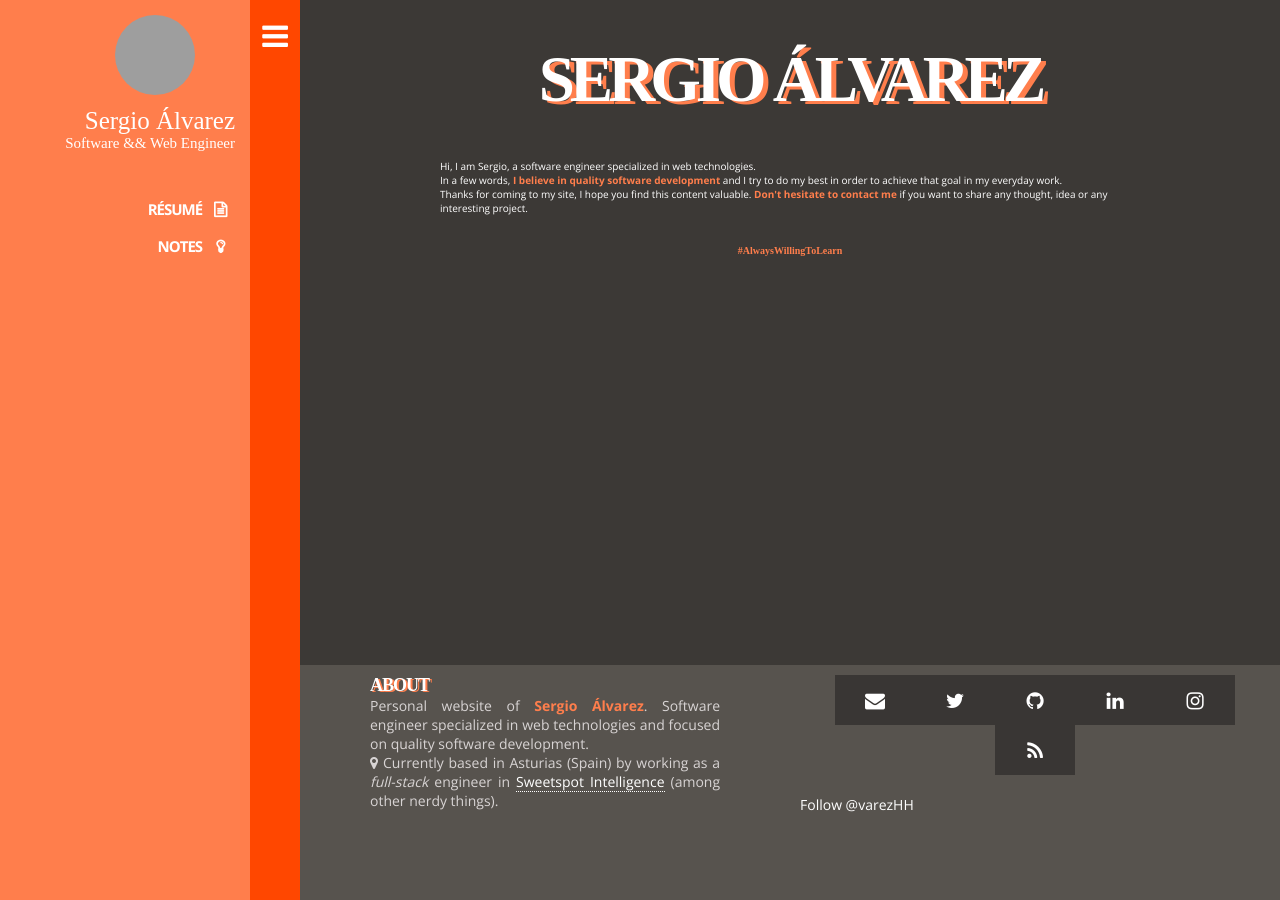
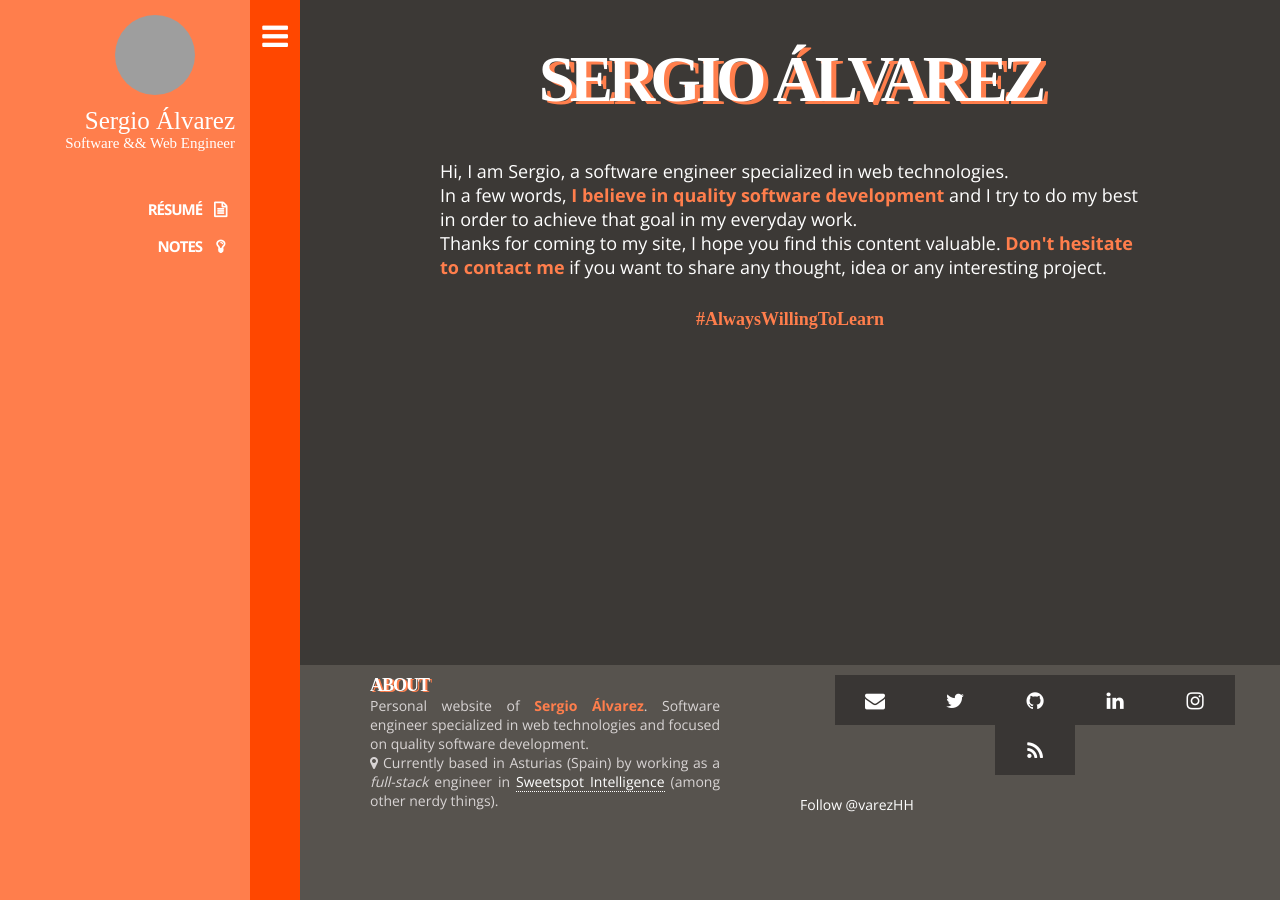
Before and after one commit to sergioalvz/sergioalvz.github.io, a Jekyll site: the page built from index.html, in a window 1280 px wide. Built offline with Jekyll 4.4.1, drawn with Linux system fonts in a browser that asks for light colours; nearby versions of some CDN libraries; some web fonts are replaced; Markdown is read by kramdown in place of the engine named in the settings; comment, search, counter and statistics services are not loaded; grey boxes are pictures that could not be loaded.

Commit message:
Fix wrong size for the homepage

```diff
--- a/_sass/_frontpage.scss
+++ b/_sass/_frontpage.scss
@@ -15,8 +15,13 @@
 
     &.handwritten {
       font-family: $handwritten;
-      font-weight: 300;
     }
+  }
+}
+
+.summary {
+  p {
+    font-size: 18px;
   }
 }
 
```
